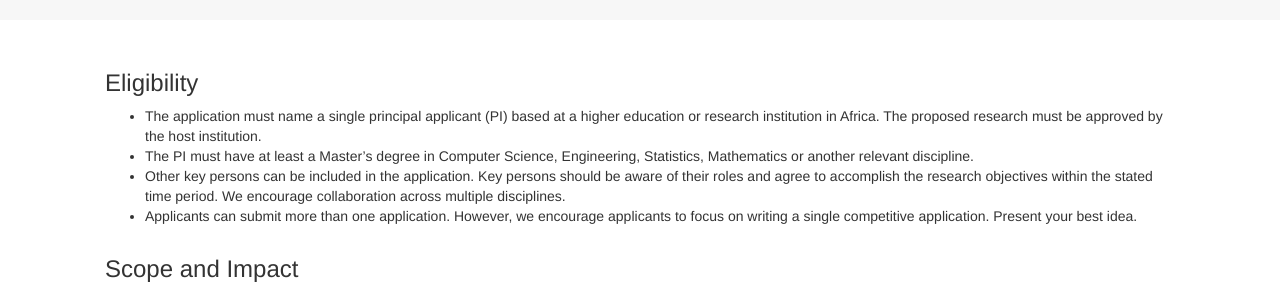
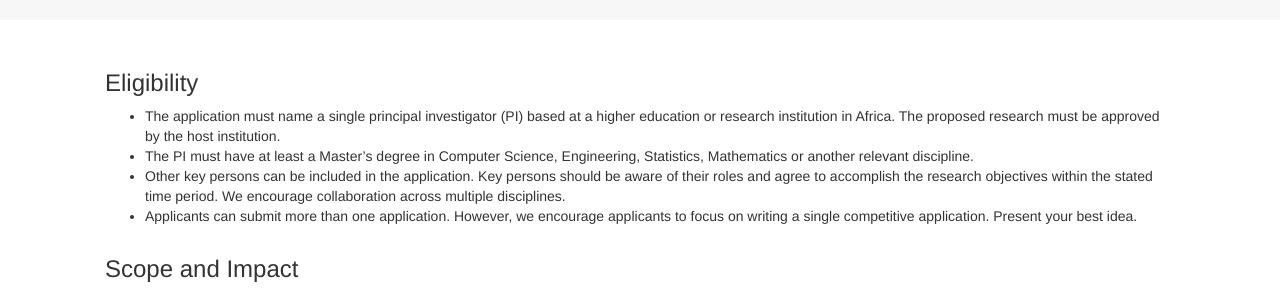
Before and after one commit to mamutorine/dsa-research-award, a Jekyll site: the page built from index.html, in a window 1280 px wide and 1400 px high, scrolled down 877 px. Shown: the part 152-447 px from the top of the window. Built offline with Jekyll 4.4.1, drawn with Linux system fonts in a browser that asks for light colours; nearby versions of some CDN libraries; some of the changed text lies outside the part shown.

Commit message:
minor edits

```diff
--- a/_includes/events.html
+++ b/_includes/events.html
@@ -2,7 +2,7 @@
   <div class="container-fluid" >
     <h3>Eligibility</h3>
     <ul>
-      <li> The application must name a single principal applicant (PI) based at a higher education or research institution in Africa. The proposed research must be approved by the host institution.
+      <li> The application must name a single principal investigator (PI) based at a higher education or research institution in Africa. The proposed research must be approved by the host institution.
       <li>The PI must have at least a Master’s degree in Computer Science, Engineering, Statistics, Mathematics or another relevant discipline.
       <li>Other key persons can be included in the application. Key persons should be aware of their roles and agree to accomplish the research objectives within the stated time period. We encourage collaboration across multiple disciplines.
       <li>Applicants can submit more than one application. However, we encourage applicants to focus on writing a single competitive application. Present your best idea.
```
Also changed, not shown: other parts of _includes/events.html (+1 -1 lines).
